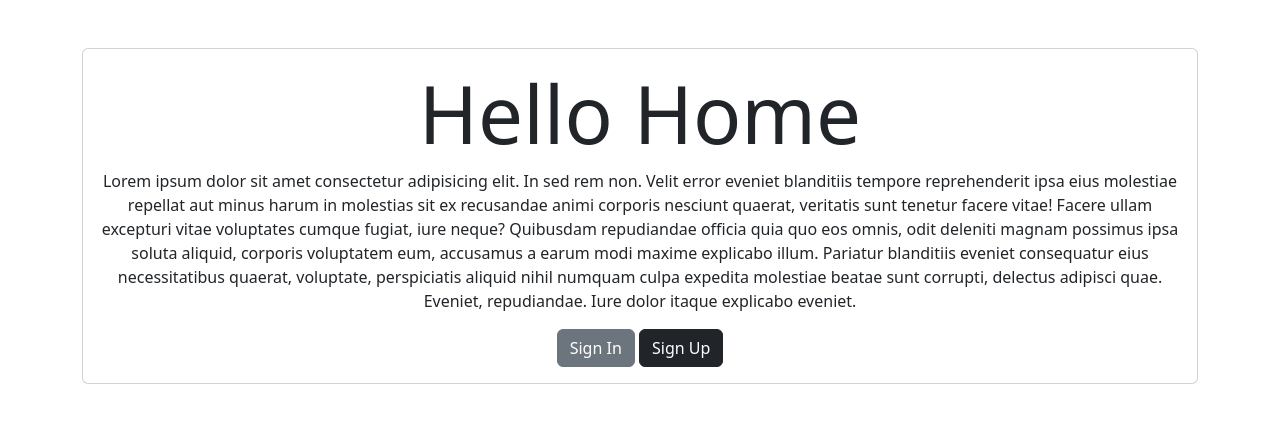
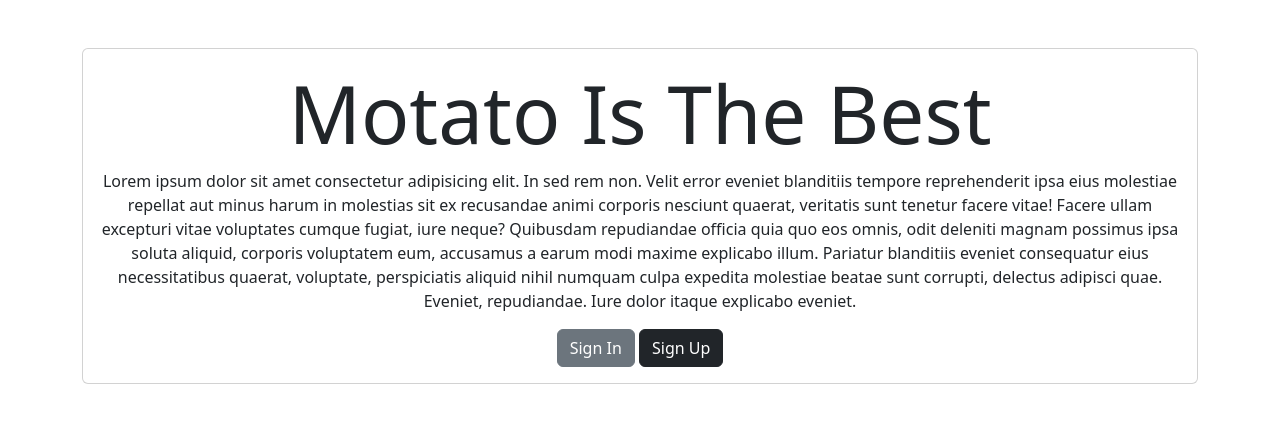
Before and after one commit to SantiagoMotato/django-auth-crud, a Django app: page / in a window 1280 px wide. Shown: the part 56-479 px from the top of the page. Run offline with Django 5.2, Linux system fonts and the light colour scheme.

Commit message:
Home Title Changes

```diff
--- a/tasks/templates/home.html
+++ b/tasks/templates/home.html
@@ -4,7 +4,7 @@
 {% block content %}
     <main class="container py-5">
         <section class="card card-body text-center">
-            <h1 class="display-1 text-center">Hello Home</h1>
+            <h1 class="display-1 text-center">Motato Is The Best</h1>
             <p>Lorem ipsum dolor sit amet consectetur adipisicing elit. In sed rem non. Velit error eveniet blanditiis tempore reprehenderit ipsa eius molestiae repellat aut minus harum in molestias sit ex recusandae animi corporis nesciunt quaerat, veritatis sunt tenetur facere vitae! Facere ullam excepturi vitae voluptates cumque fugiat, iure neque? Quibusdam repudiandae officia quia quo eos omnis, odit deleniti magnam possimus ipsa soluta aliquid, corporis voluptatem eum, accusamus a earum modi maxime explicabo illum. Pariatur blanditiis eveniet consequatur eius necessitatibus quaerat, voluptate, perspiciatis aliquid nihil numquam culpa expedita molestiae beatae sunt corrupti, delectus adipisci quae. Eveniet, repudiandae. Iure dolor itaque explicabo eveniet.</p>
             <div>
                 <a class="btn btn-secondary" href="/signin/">Sign In</a>
```
